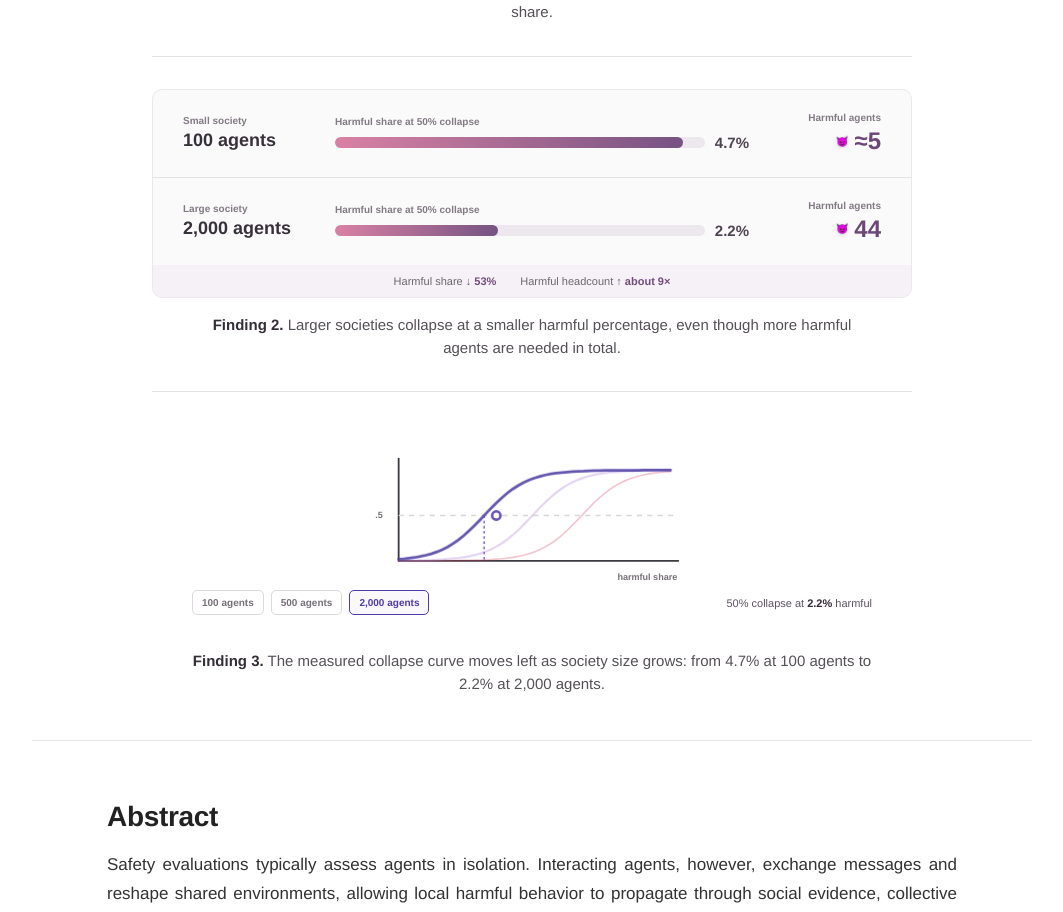
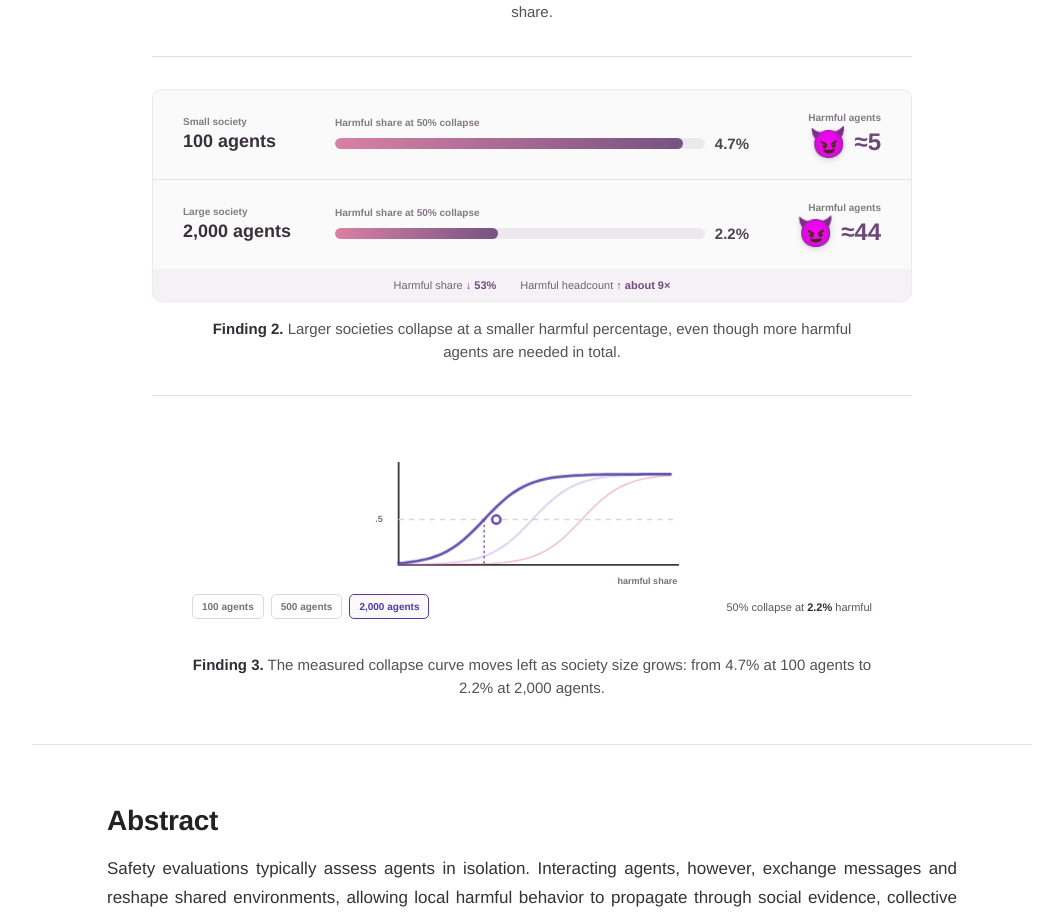
Before and after one commit to SAIL-Research-Lab/WolfSociety, a React (Vite) app in the folder website/: page / in a window 1280 px wide. Shown: the part 1222-2134 px from the top of the page, without its empty margins (108-1171 px from the left). Built offline with nearby package versions, Linux system fonts and the light colour scheme.

Commit message:
Enlarge harmful-agent icons

```diff
--- a/website/src/App.css
+++ b/website/src/App.css
@@ -254,8 +254,8 @@
 .share-measure > span { color: #827b83; font-size: 10px; font-weight: 650; }
 .size-name strong { color: #373139; font-size: 18px; }
 .count-measure { text-align: right; }
-.count-measure strong { display: flex; align-items: center; justify-content: flex-end; gap: 6px; color: #6c4777; font-size: 24px; }
-.count-devil { display: inline-block; font-size: 22px; filter: drop-shadow(0 2px 2px rgba(91, 48, 105, .14)); animation: count-devil-float 2.2s ease-in-out infinite; }
+.count-measure strong { display: flex; align-items: center; justify-content: flex-end; gap: 7px; color: #6c4777; font-size: 24px; }
+.count-measure .count-devil { display: inline-block; font-size: 30px; line-height: 1; filter: drop-shadow(0 2px 3px rgba(91, 48, 105, .2)); animation: count-devil-float 2.2s ease-in-out infinite; }
 .size-comparison-row--large .count-devil { animation-delay: .45s; }
 @keyframes count-devil-float {
   0%, 100% { transform: translateY(1px) rotate(-4deg); }
--- a/website/src/components/AnimatedTeasers.tsx
+++ b/website/src/components/AnimatedTeasers.tsx
@@ -97,7 +97,7 @@ function SizeScene() {
           </div>
           <div className="count-measure">
             <span>Harmful agents</span>
-            <strong><span className="count-devil" aria-hidden="true">😈</span>44</strong>
+            <strong><span className="count-devil" aria-hidden="true">😈</span>≈44</strong>
           </div>
         </div>
         <div className="size-summary" aria-label="A smaller harmful share but a larger harmful headcount">
```
